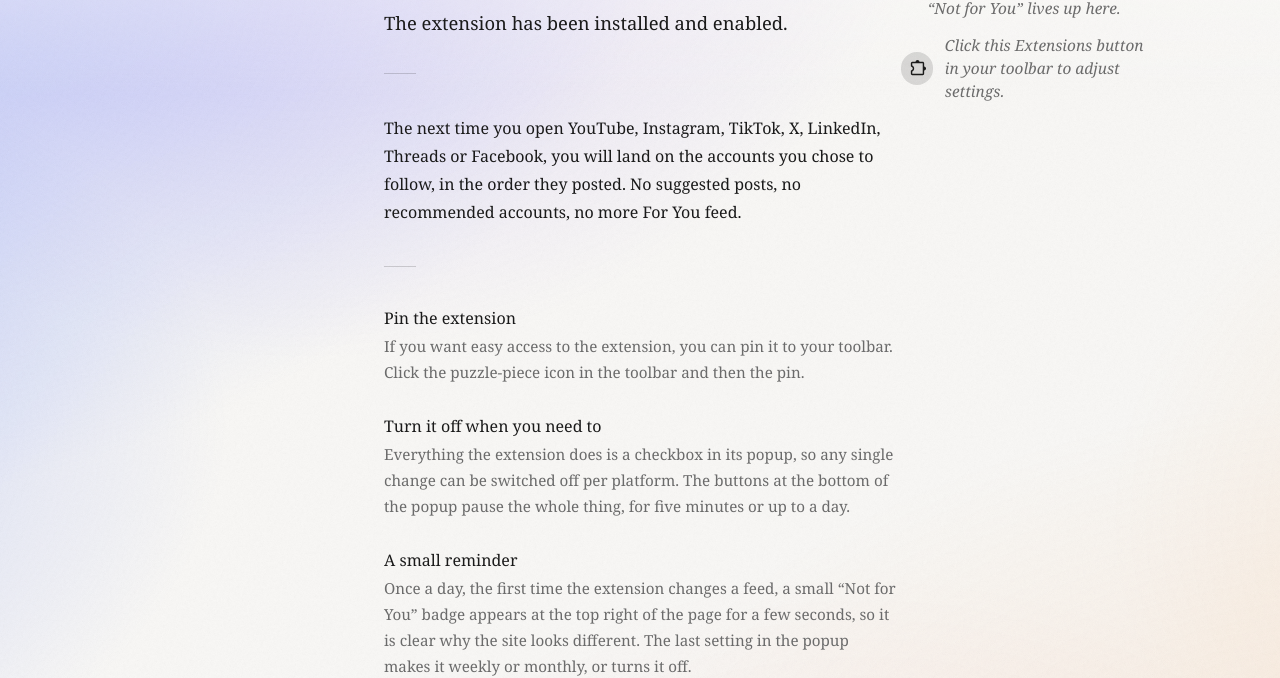
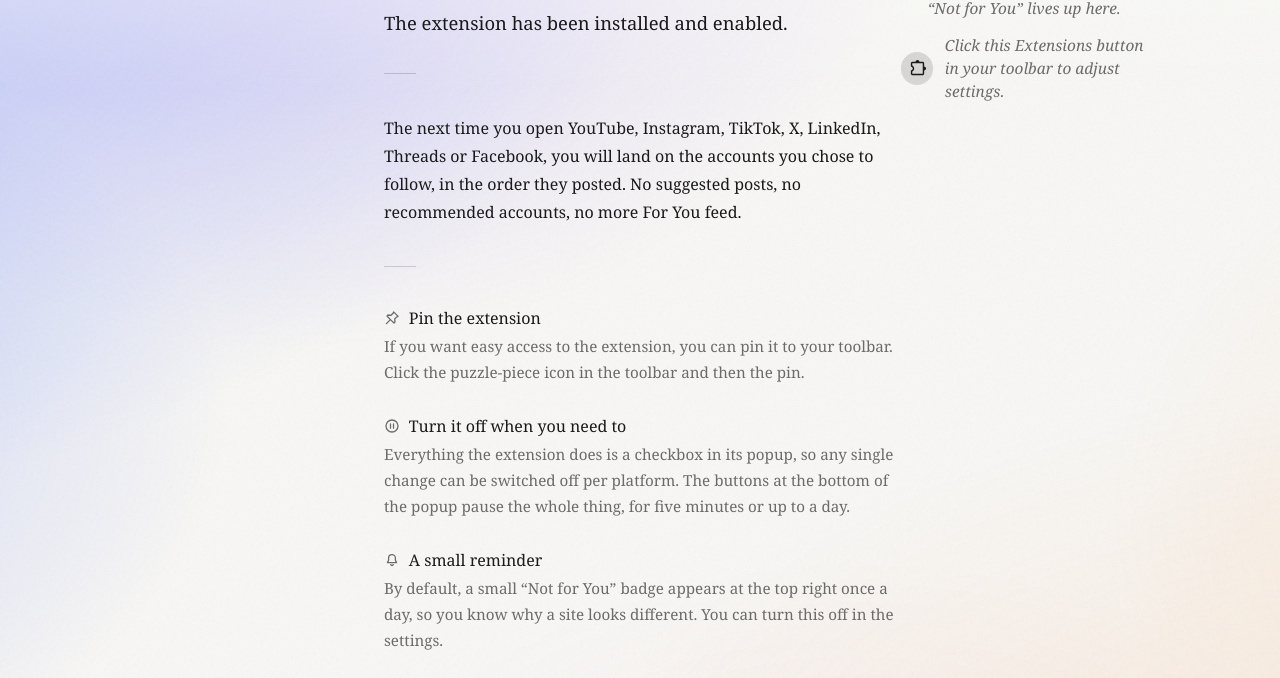
Before and after one commit to preziotte/not-for-you, a website: page site/public/welcome.html in a window 1280 px wide. Shown: the part 128-806 px from the top of the page. Drawn offline with Linux system fonts and the light colour scheme.

Commit message:
Welcome page: heading icons, shorter reminder copy
Each of the four sections gets a small line icon ahead of its heading,
in the theme toggle's pen, so they can be told apart when scanning. The
reminder section is cut to two sentences.

```diff
--- a/site/public/welcome.html
+++ b/site/public/welcome.html
@@ -370,6 +370,16 @@
         font-weight: normal;
         margin: 1.8rem 0 0.35rem;
       }
+      /* A small line drawing ahead of each heading, in the same pen as the
+         theme toggle: something to find the section by when scanning. Muted,
+         so the heading is still the words. */
+      h2 .h-icon {
+        width: 1em;
+        height: 1em;
+        margin-right: 0.55em;
+        vertical-align: -0.12em;
+        color: var(--muted);
+      }
       /* A rule already carries its own space above the heading. */
       .rule + h2 {
         margin-top: 0;
@@ -628,13 +638,13 @@
 
       <hr class="rule" />
 
-      <h2>Pin the extension</h2>
+      <h2><svg class="h-icon" viewBox="0 0 16 16" fill="none" stroke="currentColor" stroke-width="1.3" stroke-linecap="round" stroke-linejoin="round" aria-hidden="true"><path d="M9.6 1.9l4.5 4.5-1.3.5-2.1 2.1.3 3-1 1L6.4 9.6 3 6l1-1 3 .3L9.1 3.2z" /><path d="M6.4 9.6 2.4 13.6" /></svg>Pin the extension</h2>
       <p>
         If you want easy access to the extension, you can pin it to your
         toolbar. Click the puzzle-piece icon in the toolbar and then the pin.
       </p>
 
-      <h2>Turn it off when you need to</h2>
+      <h2><svg class="h-icon" viewBox="0 0 16 16" fill="none" stroke="currentColor" stroke-width="1.3" stroke-linecap="round" stroke-linejoin="round" aria-hidden="true"><circle cx="8" cy="8" r="6" /><path d="M6.5 5.8v4.4M9.5 5.8v4.4" /></svg>Turn it off when you need to</h2>
       <p>
         Everything the extension does is a checkbox in its popup, so any
         single change can be switched off per platform. The buttons at the
@@ -642,16 +652,14 @@
         a day.
       </p>
 
-      <h2>A small reminder</h2>
+      <h2><svg class="h-icon" viewBox="0 0 16 16" fill="none" stroke="currentColor" stroke-width="1.3" stroke-linecap="round" stroke-linejoin="round" aria-hidden="true"><path d="M8 2.6a3.4 3.4 0 0 0-3.4 3.4v2.3L3.4 10.6h9.2L11.4 8.3V6A3.4 3.4 0 0 0 8 2.6Z" /><path d="M6.7 12.6a1.4 1.4 0 0 0 2.6 0" /></svg>A small reminder</h2>
       <p>
-        Once a day, the first time the extension changes a feed, a small
-        &ldquo;Not for You&rdquo; badge appears at the top right of the page
-        for a few seconds, so it is clear why the site looks different. The
-        last setting in the popup makes it weekly or monthly, or turns it
-        off.
+        By default, a small &ldquo;Not for You&rdquo; badge appears at the
+        top right once a day, so you know why a site looks different. You
+        can turn this off in the settings.
       </p>
 
-      <h2>If something looks off</h2>
+      <h2><svg class="h-icon" viewBox="0 0 16 16" fill="none" stroke="currentColor" stroke-width="1.3" stroke-linecap="round" stroke-linejoin="round" aria-hidden="true"><path d="M3.5 14V2.5" /><path d="M3.5 3h8l-1.6 2.6L11.5 8.2h-8" /></svg>If something looks off</h2>
       <p>
         If the extension is not working as expected, or something
         disappears that shouldn't,
```
